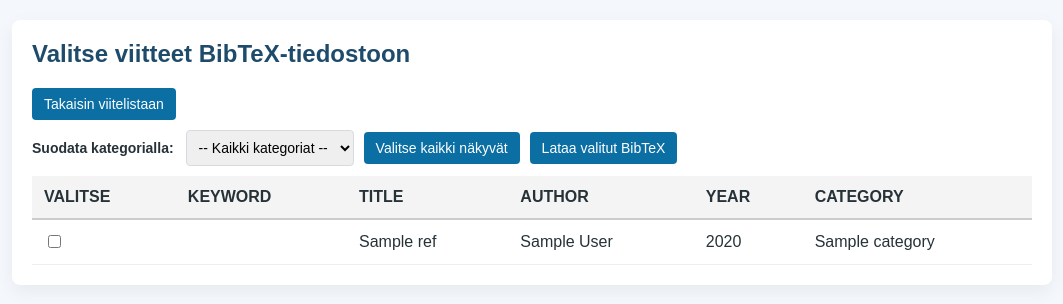
After one commit to aapokoiv/viite-varasto, a Flask app: template src/templates/select_refs.html in a window 1280 px wide. The commit adds this page. Shown: the top 304 px of the page, without its empty margins (108-1171 px from the left). Run offline with Flask 3, Linux system fonts and the light colour scheme; the template is opened without the code that fills it: most values are stand-ins (such as "Sample title", 1, 10 or a date in 2020); parts of the project's set-up code (start-up, migrations or seed data) failed here and were passed over.

Commit message:
Add select references for BibTeX export feature

```diff
--- a/src/app.py
+++ b/src/app.py
@@ -12,7 +12,7 @@ from sqlalchemy.exc import SQLAlchemyError
 
 from config import app, test_env
 from db_helper import reset_db
-from repositories.bibtex_repository import all_citations_to_bibtex
+from repositories.bibtex_repository import all_citations_to_bibtex, citation_to_bibtex
 from repositories.citation_repository import (
     create_ref,
     delete_ref,
@@ -20,6 +20,7 @@ from repositories.citation_repository import (
     get_citations,
     get_filters,
     update_ref,
+    get_all_citations,
 )
 from util import UserInputError, get_page_range, validate_article_fields, validate_ref
 
@@ -167,6 +168,43 @@ def export_bibtex():
         headers={"Content-Disposition": "attachment;filename=citations.bib"}
     )
 
+@app.route("/select_refs", methods=["GET"])
+def select_refs():
+    references = get_all_citations()
+    categories = list(set(ref.category for ref in references if ref.category))
+
+    selected_category = request.args.get("category", "").strip()
+    if selected_category:
+        references = [ref for ref in references if ref.category == selected_category]
+
+    select_all = request.args.get("select_all") == "1"
+    return render_template(
+        "select_refs.html",
+        references=references,
+        categories=categories,
+        selected_category=selected_category,
+        select_all=select_all
+        )
+
+@app.route("/export_selected_bibtex", methods=["POST"])
+def export_bibtex_selected():
+    selected_ids = request.form.getlist("selected_refs")
+    category = request.form.get("category", "")
+    if not selected_ids:
+        flash("No references selected for export.", "success")
+        return redirect(url_for('select_refs', category=category))
+
+    citations = [get_citation_by_id(int(ref_id)) for ref_id in selected_ids]
+    bibtex_data = "\n\n".join(citation_to_bibtex(citation) for citation in citations)
+    return Response(
+        bibtex_data,
+        mimetype="text/plain; charset=utf-8",
+        headers={"Content-Disposition": "attachment;filename=citations.bib"}
+    )
+
+
+
+
 # testausta varten oleva reitti
 if test_env:
     @app.route("/reset_db")
--- a/src/repositories/bibtex_repository.py
+++ b/src/repositories/bibtex_repository.py
@@ -11,7 +11,6 @@ def citation_to_bibtex(citation):
         "publisher": citation.publisher,
         "booktitle": citation.booktitle,
         "doi": citation.doi,
-        "category": citation.category
     }
 
     lines = [f"@{citation.type}" + "{" + f"{citation.keyword},"]
--- /dev/null
+++ b/src/templates/select_refs.html
@@ -0,0 +1,76 @@
+{% extends "layout.html" %}
+
+{% block title %}Valitse viitteet BibTeX-tiedostoon{% endblock %}
+
+{% block body %}
+<div class="container">
+    <h2>Valitse viitteet BibTeX-tiedostoon</h2>
+
+    <!-- Takaisin viitelistaan -->
+    <div class="filter-container">
+        <form method="GET" action="{{ url_for('ref_list') }}">
+            <button type="submit">Takaisin viitelistaan</button>
+        </form>
+    </div>
+
+     <div class="filter-container" style="display: flex; gap: 10px; align-items: center;">
+        <form method="GET" action="{{ url_for('select_refs') }}">
+            <label for="category-filter">Suodata kategorialla:</label>
+            <select id="category-filter" name="category" onchange="this.form.submit()">
+                <option value="">-- Kaikki kategoriat --</option>
+                {% for cat in categories %}
+                    <option value="{{ cat }}" {% if cat == selected_category %}selected{% endif %}>{{ cat }}</option>
+                {% endfor %}
+            </select>
+        </form>
+        <form method="GET" action="{{ url_for('select_refs') }}" style="display: inline;">
+            <input type="hidden" name="category" value="{{ selected_category or '' }}">
+            <input type="hidden" name="select_all" value="1">
+            <button type="submit">Valitse kaikki näkyvät</button>
+        </form>
+        <form method="POST" action="{{ url_for('export_bibtex_selected') }}" style="display: inline;" id="lataa-form">
+            {% if selected_category %}
+                <input type="hidden" name="category" value="{{ selected_category }}">
+            {% endif %}
+            <button type="submit">Lataa valitut BibTeX</button>
+        </form>
+    </div>
+
+    <!-- Viitteiden valinta (POST-lomake) -->
+    <form id="select-refs-form" method="POST" action="{{ url_for('export_bibtex_selected') }}">
+        {% if selected_category %}
+            <input type="hidden" name="category" value="{{ selected_category }}">
+        {% endif %}
+
+        <table class="refs-table">
+            <thead>
+                <tr>
+                    <th>Valitse</th>
+                    <th>Keyword</th>
+                    <th>Title</th>
+                    <th>Author</th>
+                    <th>Year</th>
+                    <th>Category</th>
+                </tr>
+            </thead>
+            <tbody>
+                {% if references %}
+                    {% for ref in references %}
+                    <tr>
+                        <td><input type="checkbox" name="selected_refs" value="{{ ref.id }}" form="lataa-form" {% if select_all %}checked{% endif %}></td>
+                        <td>{{ ref.keyword }}</td>
+                        <td>{{ ref.title }}</td>
+                        <td>{{ ref.author }}</td>
+                        <td>{{ ref.year }}</td>
+                        <td>{{ ref.category or '-' }}</td>
+                    </tr>
+                    {% endfor %}
+                {% else %}
+                    <tr>
+                        <td colspan="6" style="text-align: center;">Ei viitteitä tässä kategoriassa.</td>
+                    </tr>
+                {% endif %}
+            </tbody>
+        </table>
+</div>
+{% endblock %}
```
Also changed, not shown: src/templates/ref_list.html (+9 -4 lines), 3 other files.
